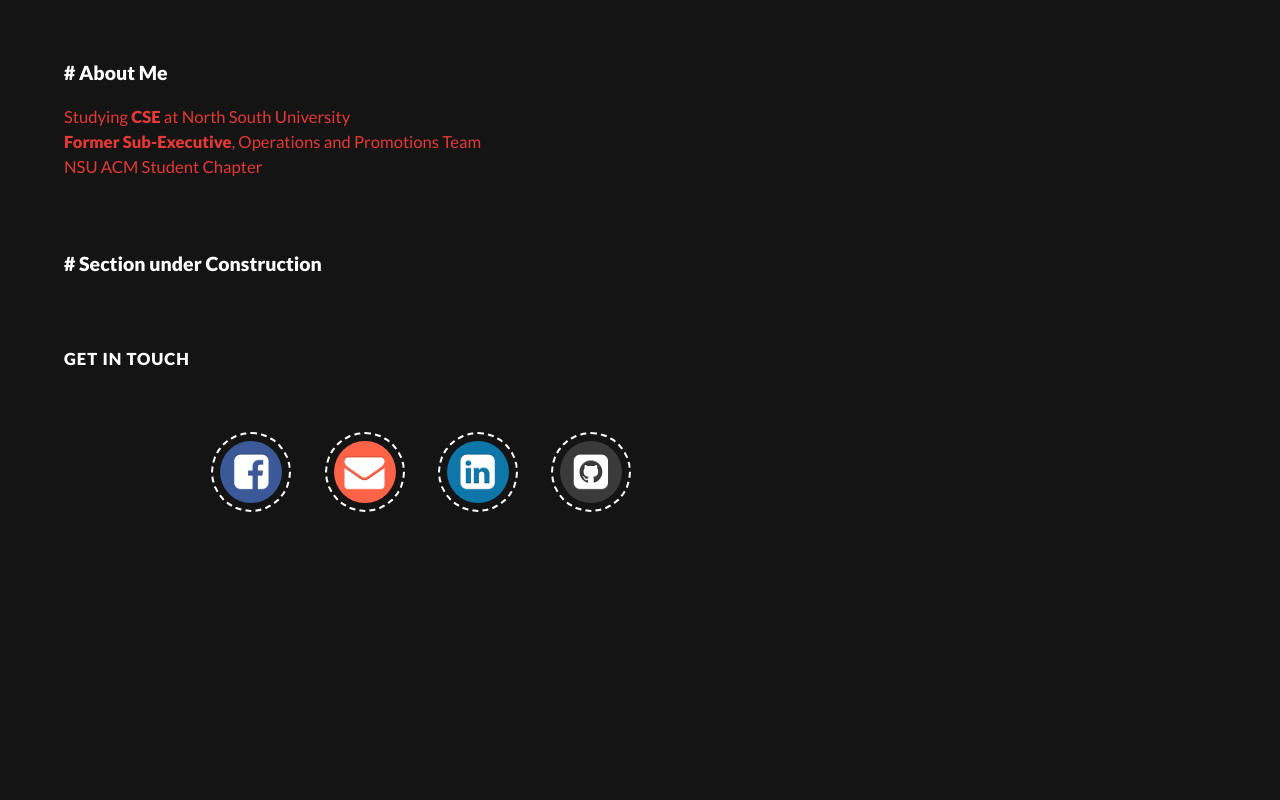
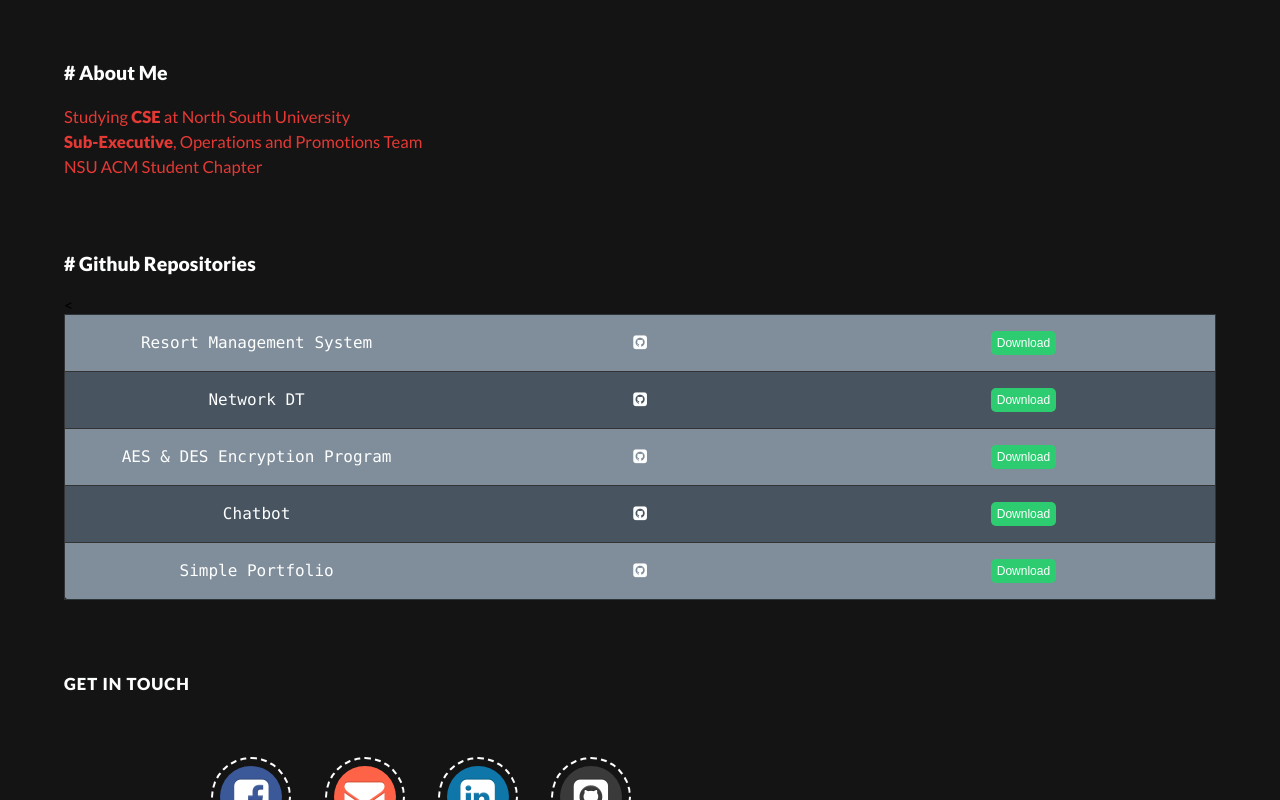
Before and after one commit to ratul16/simpleportfolio, a plain HTML site: page index.html in a window 1280 px wide. Shown: the part 599-1399 px from the top of the page. Before the commit the page ends 1116 px from the top, so only its background shows below. Drawn offline with nearby package versions, Linux system fonts and the light colour scheme.

Commit message:
Revert "content needs modification"
This reverts commit f0524c820e8c1e5169784d45a0c430447ddaf0dd.

```diff
--- a/index.html
+++ b/index.html
@@ -30,7 +30,7 @@
 						<div id="text_info">
 							Studying <strong>CSE</strong> at North South University
 							<br>
-							<strong>Former Sub-Executive</strong>, Operations and Promotions Team
+							<strong>Sub-Executive</strong>, Operations and Promotions Team
 							<br>
 							NSU ACM Student Chapter
 						</div>
@@ -41,8 +41,48 @@
 
 				<section id="features">
 					<div class="shortColumn info">
-						<h3># Section under Construction</h3>
+						<h3># Github Repositories </h3>
 					</div>
+
+					<table>
+
+
+						<tbody>
+
+						  <tr>
+								<td scope="row" data-label="Repo Name">Resort Management System</td>
+								<td data-label="Link"><a href="https://github.com/ratul16/CSE-311-Database/" class="github" target="_parent"><span class="fa fa-github-square"></span></a></td>
+								<td data-label="Download"><button type="button" class="btn"><a href="https://github.com/ratul16/CSE-311-Database/archive/master.zip" class="github" target="_parent">Download</a></button></td>
+							</tr>
+
+						  <tr>
+								<td scope="row" data-label="Repo Name">Network DT</td>
+								<td data-label="Link"><a href="https://github.com/ratul16/Network-DT" class="github" target="_parent"><span class="fa fa-github-square"></span></a></td>
+								<td data-label="Download"><button type="button" class="btn"><a href="https://github.com/ratul16/Network-DT/archive/master.zip" class="github" target="_parent">Download</a></button></td>
+							</tr>
+
+						  <tr>
+								<td scope="row" data-label="Repo Name">AES & DES Encryption Program</td>
+								<td data-label="Link"><a href="https://github.com/ratul16/AES_DES-Encryption" class="github" target="_parent"><span class="fa fa-github-square"></span></a></td>
+								<td data-label="Download"><button type="button" class="btn"><a href="https://github.com/ratul16/AES_DES-Encryption/archive/master.zip" class="github" target="_parent">Download</a></button></td>
+							</tr>
+
+						  <tr>
+								<td scope="row" data-label="Repo Name">Chatbot</td>
+								<td data-label="Link"><a href="https://github.com/ratul16" class="github" target="_parent"><span class="fa fa-github-square"></span></a></td>
+								<td data-label="Download"><button type="button" class="btn"><a href="https://github.com/ratul16" class="github" target="_parent">Download</a></button></td>
+							</tr>
+
+							<tr>
+									<td scope="row" data-label="Repo Name">Simple Portfolio</td>
+									<td data-label="Link"><a href="https://github.com/ratul16/simpleportfolio" class="github" target="_parent"><span class="fa fa-github-square"></span></a></td>
+									<<td data-label="Download"><button type="button" class="btn"><a href="https://github.com/ratul16/simpleportfolio/archive/master.zip" class="github" target="_parent">Download</a></button></td>
+								</tr>
+
+						</tbody>
+
+					</table>
+
 
 
 
```
